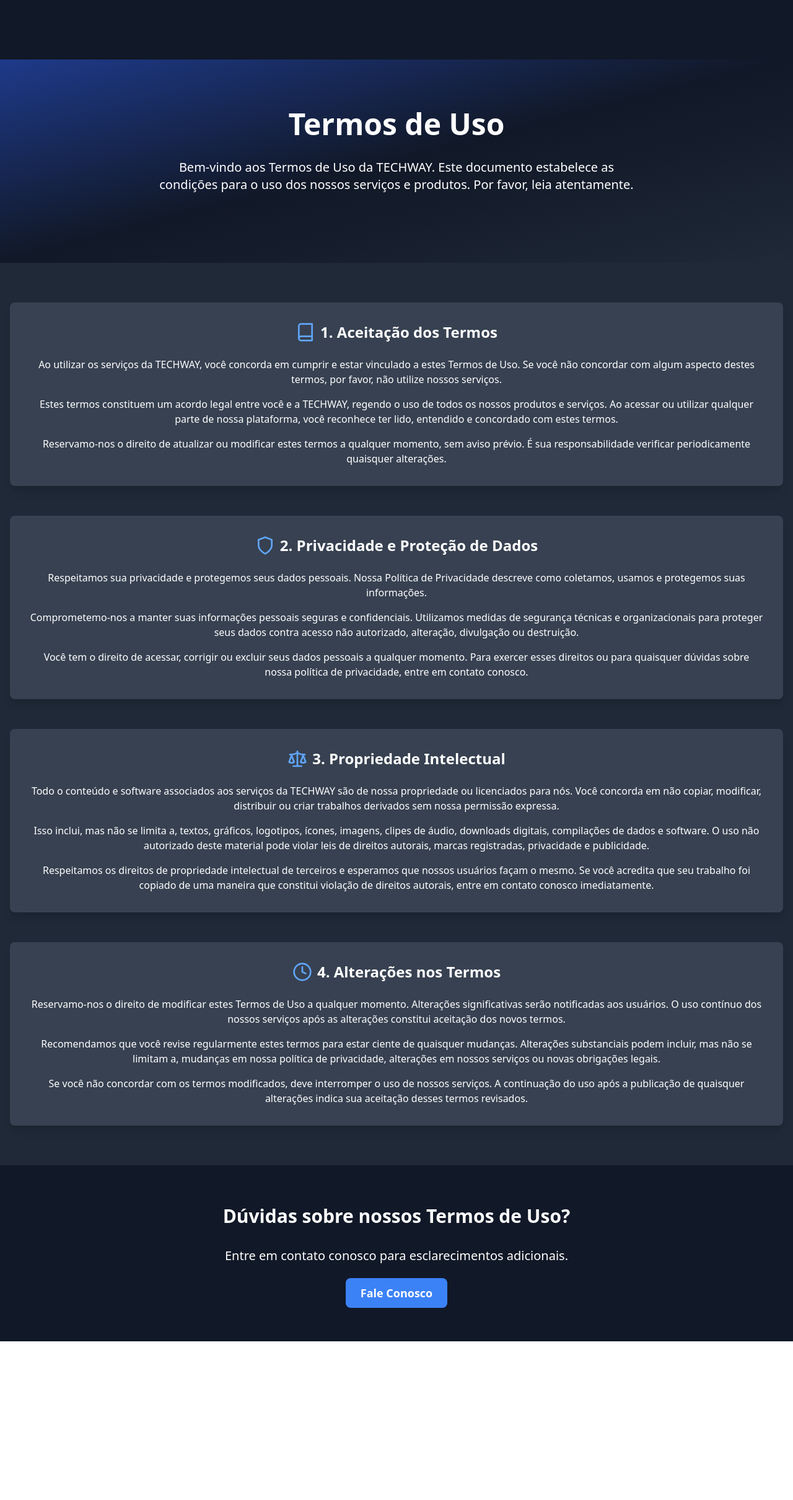
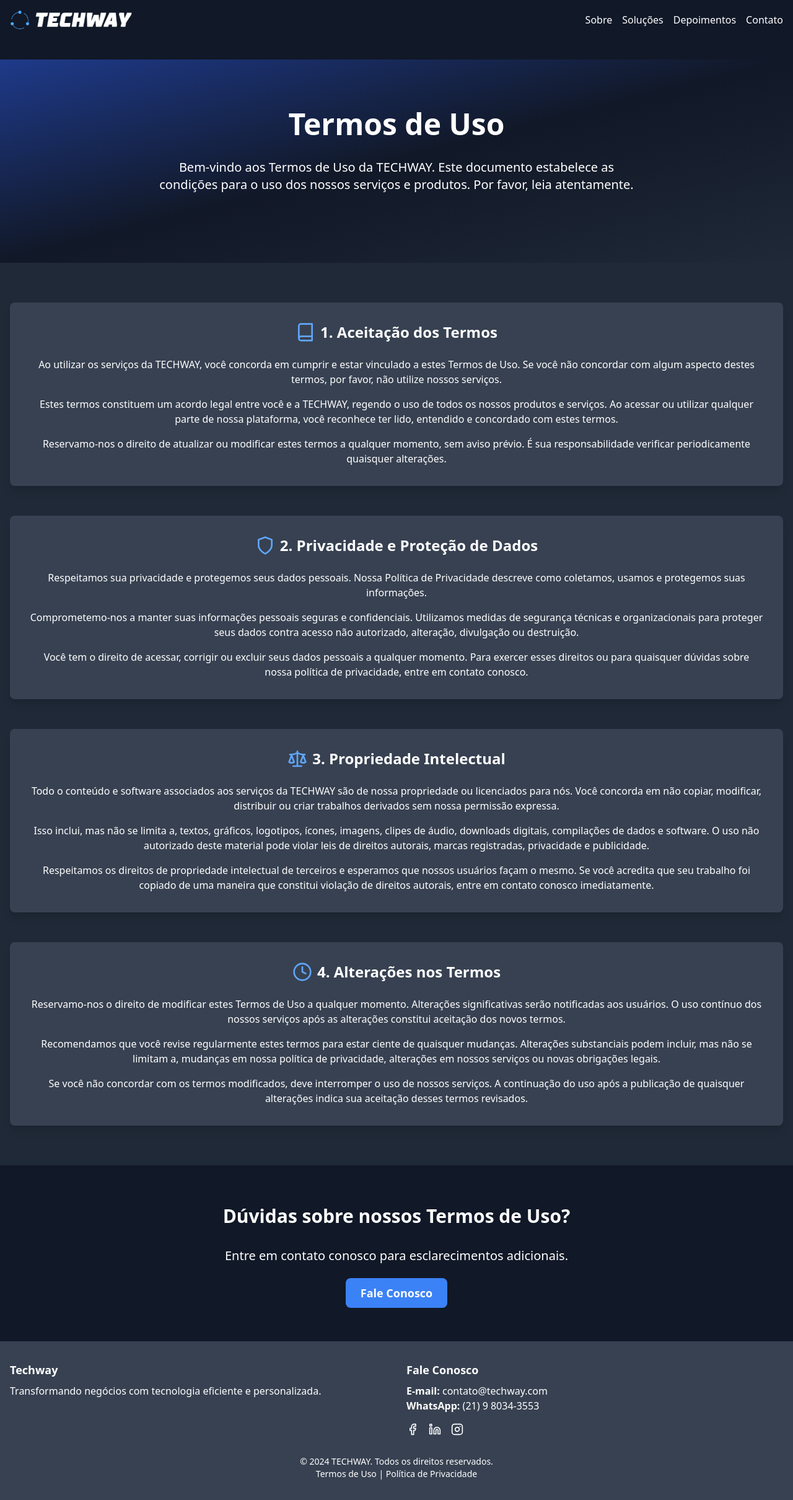
Before and after one commit to Techwayteam/techway-site, a Next.js app: page /techway-site/termos in a window 1280 px wide. Shown: the whole page at 62% size. Before the commit the page ends 2164 px from the top, so only its background shows below. Built offline with nearby package versions, Linux system fonts and the light colour scheme.

Commit message:
Update termos.js

```diff
--- a/pages/termos.js
+++ b/pages/termos.js
@@ -2,8 +2,8 @@ import Head from 'next/head'
 import Image from 'next/image'
 import { useState } from 'react'
 import { Book, Shield, Scale, Clock } from 'lucide-react'
-import header from '../components/header'
-import footer from '../components/footer'
+import Header from '../components/Header'
+import Footer from '../components/Footer'
 
 export default function TermosDeUso() {
   const [isMenuOpen, setIsMenuOpen] = useState(false)
@@ -32,7 +32,7 @@ export default function TermosDeUso() {
         <meta name="viewport" content="width=device-width, initial-scale=1.0" />
       </Head>
 
-      <header />
+      <Header />
 
       <main className="flex-grow pt-24">
         <section className="bg-gradient-to-br from-blue-900 via-gray-900 to-gray-800 text-white py-20">
@@ -125,7 +125,7 @@ export default function TermosDeUso() {
         </section>
       </main>
 
-      <footer />
+      <Footer />
 
     </div>
   )
```
